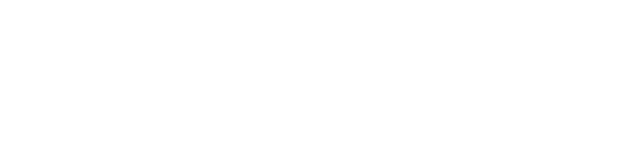
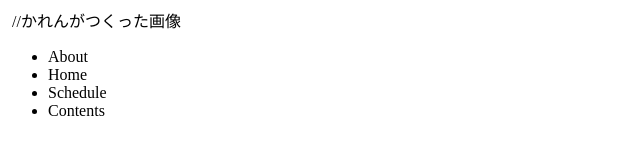
Before and after one commit to PammyRyuNishikawa/Information-Systems-Design-meeting, a plain HTML site: page oshikatu.html in a window 1280 px wide. Shown: the whole page, without its empty margins (0-640 px from the left). Drawn offline with Linux system fonts and the light colour scheme.

Commit message:
Update oshikatu.html

```diff
--- a/oshikatu.html
+++ b/oshikatu.html
@@ -6,8 +6,20 @@
     <meta name="viewport" content="width=device-width, initial-scale=1.0">
     <title>Document</title>
 </head>
-
 <body>
+<header>
+    <div>
+       <img>
+        //かれんがつくった画像
+        </img>
+        <ul>
+          <li>About</li>
+          <li>Home</li>
+          <li>Schedule</li>
+          <li>Contents</li>
+        </ul>
+        </div>
+</header>
 
 </body>
 </html>
```
